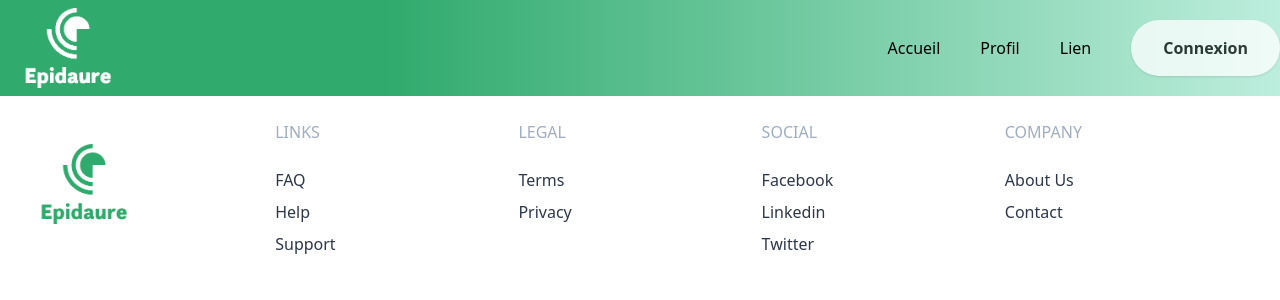
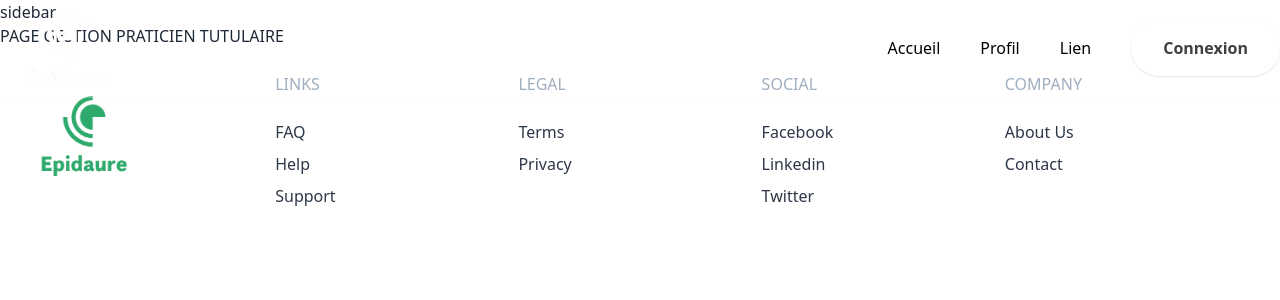
Before and after one commit to MatthiasBlc/Epidaure_Front, a React (Create React App) app: page /dashboard in a window 1280 px wide. Shown: the top 300 px of the page. Built offline with nearby package versions, Linux system fonts and the light colour scheme.

Commit message:
create sidebar

```diff
--- a/package.json
+++ b/package.json
@@ -16,6 +16,7 @@
     "postcss-preset-env": "^7.8.1",
     "react": "^18.2.0",
     "react-dom": "^18.2.0",
+    "react-icons": "^4.4.0",
     "react-router-dom": "^6.3.0",
     "react-scripts": "5.0.1",
     "rimraf": "^2.6.3",
--- a/src/App.js
+++ b/src/App.js
@@ -10,6 +10,7 @@ import ForgotPassword from "./components/ForgotPassword/ForgotPassword";
 import ResetPassword from "./components/ResetPassword/ResetPassword";
 import Profile from "./pages/Profile";
 import Dashboard from "./pages/Dashboard";
+import GestionPraticienTitulaire from "./components/GestionPraticienTitulaire/GestionPraticienTitulaire";
 
 const App = () => {
   return (
@@ -24,6 +25,7 @@ const App = () => {
           <Route path="/users/password" element={<ForgotPassword />} />
           <Route path="/users/:token" element={<ResetPassword />} />
           <Route path="/dashboard" element={<Dashboard />} />
+          <Route path="/gestionPT" element={<GestionPraticienTitulaire />} />
         </Routes>
       </main>
       <Footer />
--- a/src/components/GestionPraticienTitulaire/GestionPraticienTitulaire.js
+++ b/src/components/GestionPraticienTitulaire/GestionPraticienTitulaire.js
@@ -3,7 +3,7 @@ import React from 'react';
 const GestionPraticienTitulaire = () => {
     return (
         <div>
-            <div className='gradient h-24'></div>
+            <h1>PAGE GESTION PRATICIEN TUTULAIRE</h1>
         </div>
     );
 };
--- a/src/components/Sidebar/Sidebar.js
+++ b/src/components/Sidebar/Sidebar.js
@@ -0,0 +1,11 @@
+import React from 'react';
+
+const SideBar = () => {
+    return (
+        <div>
+            <h1>sidebar</h1>
+        </div>
+    );
+};
+
+export default SideBar;
--- a/src/pages/Dashboard.js
+++ b/src/pages/Dashboard.js
@@ -1,9 +1,30 @@
 import React from 'react';
 import GestionPraticienTitulaire from '../components/GestionPraticienTitulaire/GestionPraticienTitulaire';
+import Sidebar from '../components/Sidebar/Sidebar';
+import {FaTh} from 'react-icons/fa';
 
 const Dashboard = () => {
+    const menuItem=[
+        {
+            path: "/gestionPT",
+            name: "Gestion PT",
+            icon: <FaTh/>,
+        },
+        {
+            path: "/",
+            name: "",
+            icon: "",
+        },
+        {
+            path: "/",
+            name: "",
+            icon: "",
+        },
+    ]
+
     return (
         <div>
+            <Sidebar />
             <GestionPraticienTitulaire />
         </div>
     );
```
Also changed, not shown: 1 other file (tests, documents, lock files or other folders).
